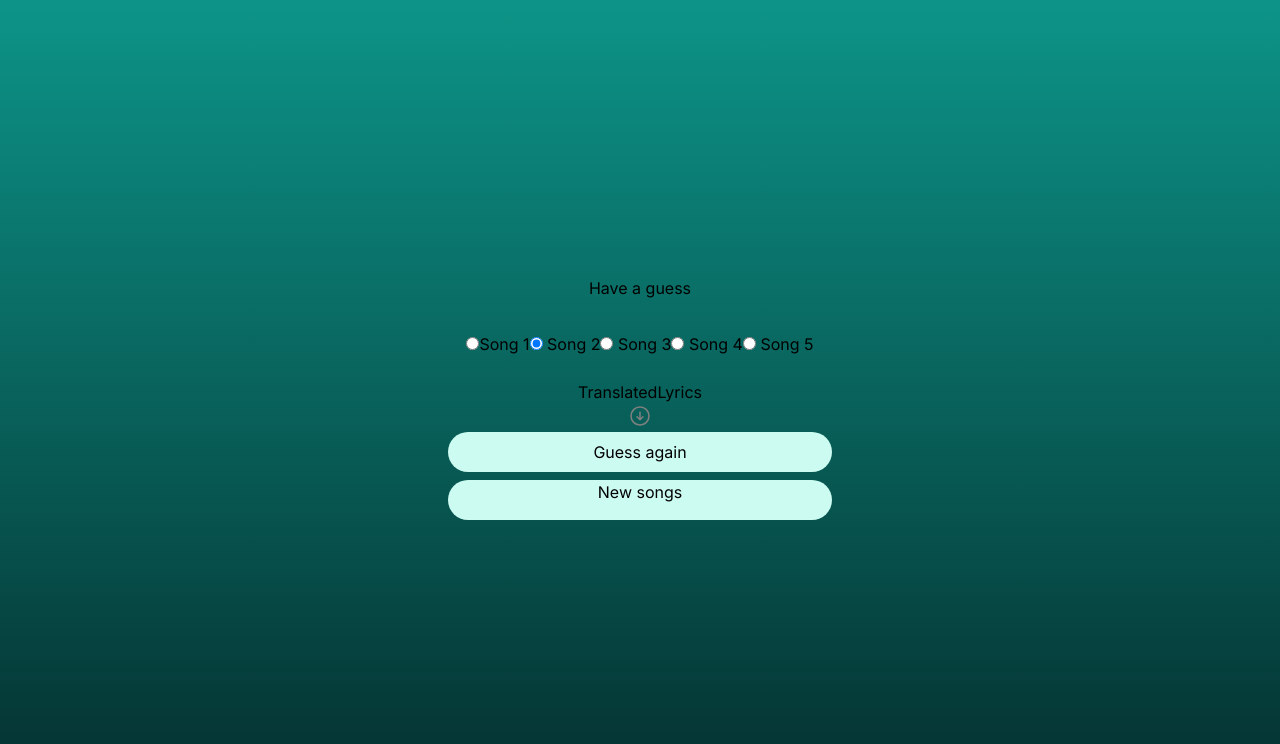
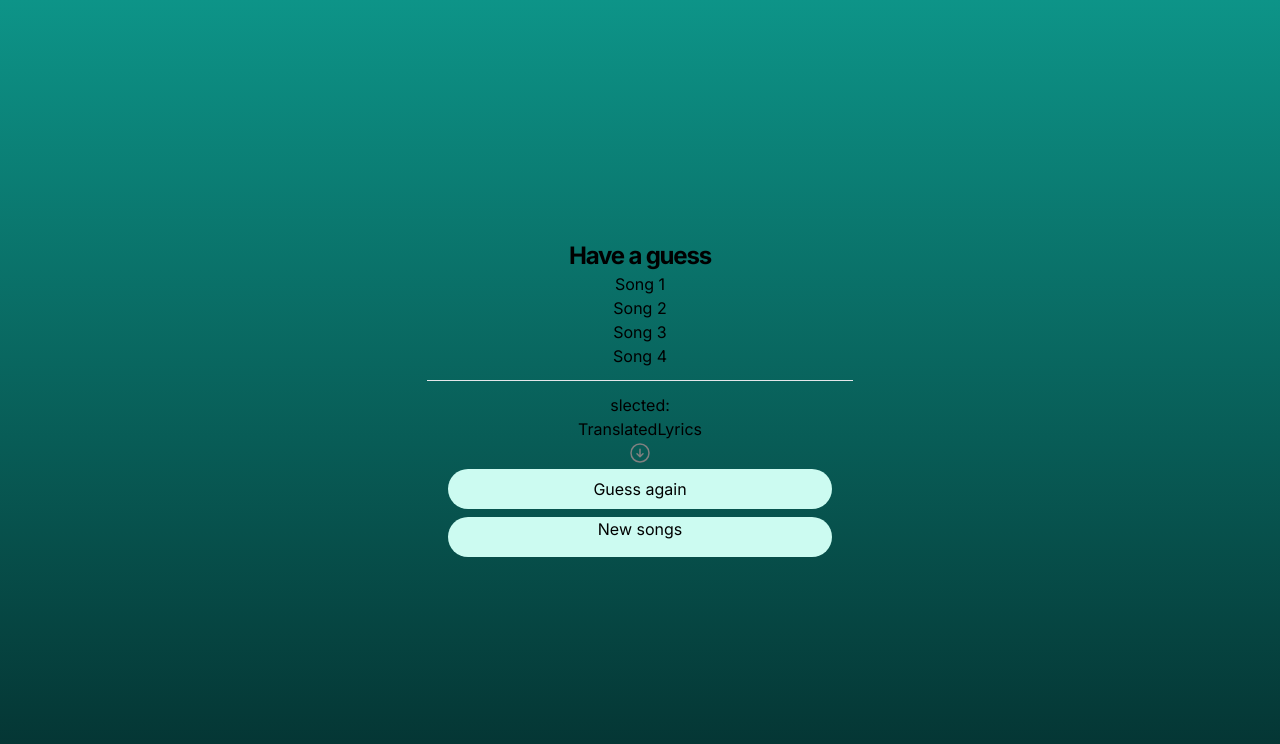
Before and after one commit to Jordan-Walters-23/guessthesong, a Next.js app: page /guess in a window 1280 px wide. Shown: the top 744 px of the page. Built offline with nearby package versions, Linux system fonts and the light colour scheme.

Commit message:
Radio Buttons syling ising reate context

```diff
--- a/src/app/guess/page.tsx
+++ b/src/app/guess/page.tsx
@@ -1,14 +1,13 @@
-import { GuessSong, TranslatedLyrics, Page2Nav } from "@/components";
-
-
+import { GuessSong, TranslatedLyrics, Page2Nav } from '@/components'
 
 // `app/guess/page.tsx` is the UI for the `/guess` URL
 export default function Page() {
   return (
-    <div className="min-h-screen flex flex-col items-center justify-center bg-gradient-to-b from-teal-600 to-teal-950">
+    <div className='flex min-h-screen flex-col items-center justify-center bg-gradient-to-b from-teal-600 to-teal-950'>
+      <h1 className='text-2xl font-bold tracking-tighter'>Have a guess</h1>
       <GuessSong />
       <TranslatedLyrics />
       <Page2Nav />
     </div>
-  );
+  )
 }
--- a/src/components/GuessSong.tsx
+++ b/src/components/GuessSong.tsx
@@ -1,12 +1,26 @@
+'use client'
 import React from 'react'
+import { Radio } from '@/components'
+import { RadioGroup } from './Radio'
+import { useState } from 'react'
 
 function GuessSong() {
+  const [plan, setPlan] = useState("")
   return (
     <>
-      <h1>Have a guess</h1>
-      <div className='mx-auto pt-8 pb-6 flex justify-between items-end'>
-        <label className=''
-        >
+    {/*find specific type for (e)*/}
+    <RadioGroup value={plan} onChange={(e: any) => setPlan(e.target.value)}>
+      <Radio value="Song 1">Song 1</Radio>
+      <Radio value="Song 2">Song 2</Radio>
+      <Radio value="Song 3">Song 3</Radio>
+      <Radio value="Song 4">Song 4</Radio>
+    </RadioGroup>
+    <hr className='my-3 w-1/3'/>
+    slected: {plan}
+
+
+      {/* <div className='mx-auto flex items-end justify-between pb-6 pt-8'>
+        <label className=''>
           <input type='radio' name='myRadio' value='Song1' />
           Song 1
         </label>
@@ -28,7 +42,7 @@ function GuessSong() {
         <label>
           <input type='radio' name='myRadio' value='Song5' /> Song 5
         </label>
-      </div>
+      </div> */}
     </>
   )
 }
--- a/src/components/Page1Nav.tsx
+++ b/src/components/Page1Nav.tsx
@@ -5,12 +5,12 @@ import Link from 'next/link'
 function Page1Nav() {
   return (
     <>
-      <button className='h-10 w-4/6 sm:w-4/6 md:w-4/6 lg:w-500 2lx:w-500 m-1 rounded-full bg-teal-900 px-4 py-2 font-bold text-teal-50 hover:bg-teal-950'>
+      <button className='lg:w-500 2lx:w-500 m-1 h-10 w-4/6 rounded-full bg-teal-900 px-4 py-2 font-bold text-teal-50 hover:bg-teal-950 sm:w-4/6 md:w-4/6'>
         +
       </button>
       <Link
         href='/guess'
-        className='h-10 w-40 sm:w-40 md:w-40 lg:w-96 m-1 rounded-full text-center bg-teal-100 px-4 py-2 text-black hover:bg-emerald-100'
+        className='m-1 h-10 w-40 rounded-full bg-teal-100 px-4 py-2 text-center text-black hover:bg-teal-50 sm:w-40 md:w-40 lg:w-96'
       >
         Play
       </Link>
--- a/src/components/Page2Nav.tsx
+++ b/src/components/Page2Nav.tsx
@@ -1,13 +1,23 @@
-import React from "react";
-import Link from "next/link";
+import React from 'react'
+import Link from 'next/link'
 
 function Page2Nav() {
   return (
     <>
-      <button type="reset" className='h-10 w-40 sm:w-40 md:w-40 lg:w-96 lx:w-1/3 2lx:w-1/3 m-1 rounded-full bg-teal-100 text-black hover:bg-emerald-100'>Guess again</button>
-      <Link href="/" className='h-10 w-40 sm:w-40 md:w-40 lg:w-96 lx:w-1/3 2lx:w-1/3 m-1 rounded-full text-center bg-teal-100 text-black hover:bg-emerald-100'>New songs</Link>
+      <button
+        type='reset'
+        className='m-1 h-10 w-40 rounded-full bg-teal-100 text-black hover:bg-teal-50 sm:w-40 md:w-40 lg:w-96'
+      >
+        Guess again
+      </button>
+      <Link
+        href='/'
+        className='m-1 h-10 w-40 rounded-full bg-teal-100 text-center text-black hover:bg-teal-50 sm:w-40 md:w-40 lg:w-96'
+      >
+        New songs
+      </Link>
     </>
-  );
+  )
 }
 
-export default Page2Nav;
+export default Page2Nav
--- /dev/null
+++ b/src/components/Radio.tsx
@@ -0,0 +1,23 @@
+'use client'
+import { createContext } from "react"
+import { useContext } from "react"
+import React from 'react'
+
+const RadioContext = createContext(null)
+
+export default function Radio({children, ...props }) {
+    const {value, onChange} = useContext(RadioContext)
+  return (
+    <label><input type="radio" className="hidden" checked={value === props.value} onChange={onChange} {...props}/>
+        {children}
+    </label>
+  )
+}
+
+export function RadioGroup({value, onChange, children}) {
+    return (
+        <RadioContext.Provider value={{ value, onChange }}>
+            {children}
+        </RadioContext.Provider>
+    )
+}
--- a/src/components/Welcome.tsx
+++ b/src/components/Welcome.tsx
@@ -11,7 +11,7 @@ function Welcome() {
       </h1>
       <Link
         href='/choose'
-        className='h-10 w-1/3 rounded-full bg-teal-100 px-4 py-2 text-gray-700 hover:bg-emerald-100'
+        className='m-1 h-10 w-40 rounded-full bg-teal-100 px-4 py-2 text-center text-black hover:bg-teal-50 sm:w-40 md:w-40 lg:w-96'
       >
         Enter
       </Link>
--- a/src/components/index.tsx
+++ b/src/components/index.tsx
@@ -7,6 +7,7 @@ import Page1Nav from './Page1Nav'
 import GuessSong from './GuessSong'
 import TranslatedLyrics from './TranslatedLyrics'
 import Page2Nav from './Page2Nav'
+import Radio from './Radio'
 
 export {
   Header,
@@ -16,6 +17,7 @@ export {
   EnterSong,
   Page1Nav,
   GuessSong,
+  Radio,
   TranslatedLyrics,
   Page2Nav
 }
```
